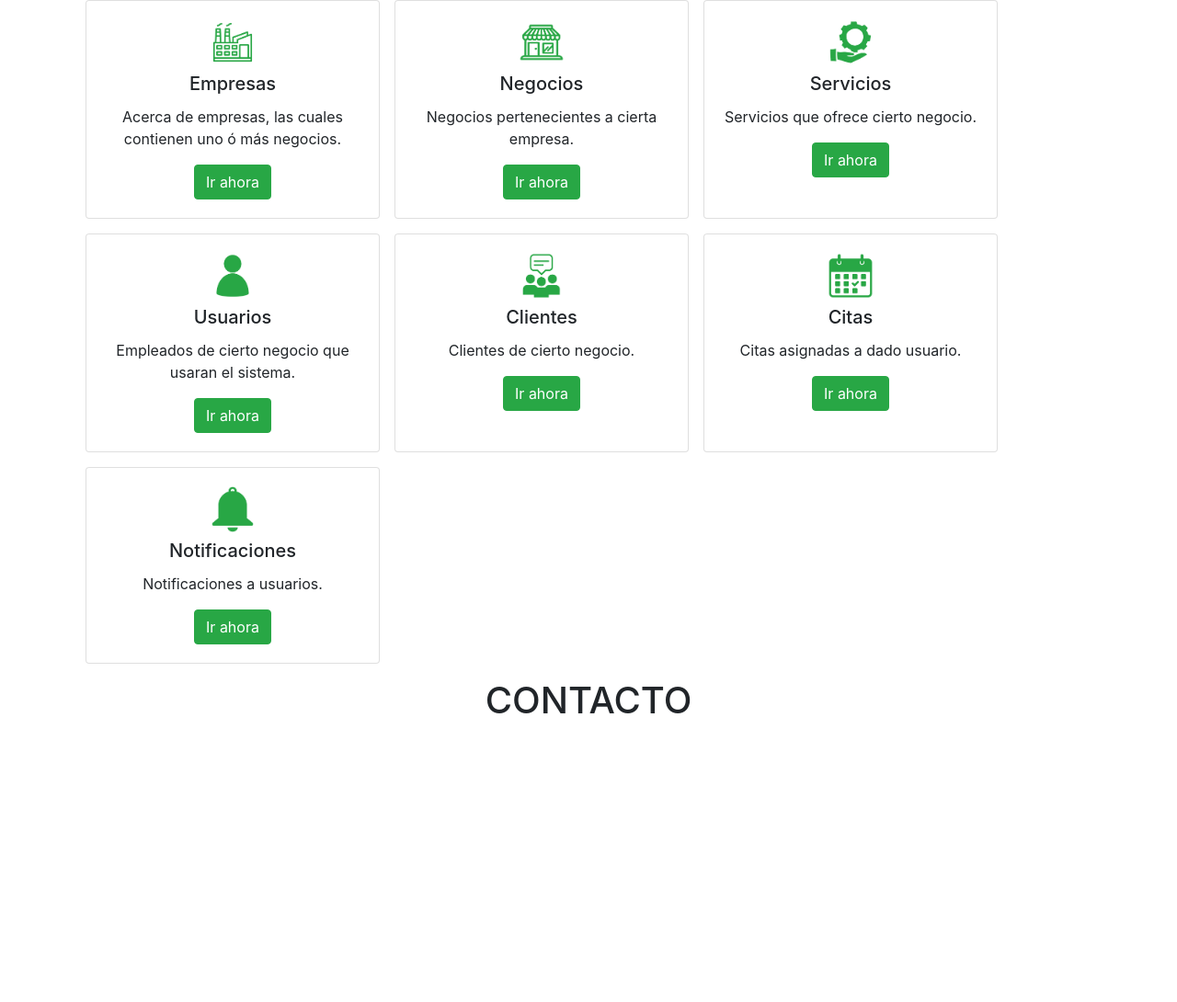
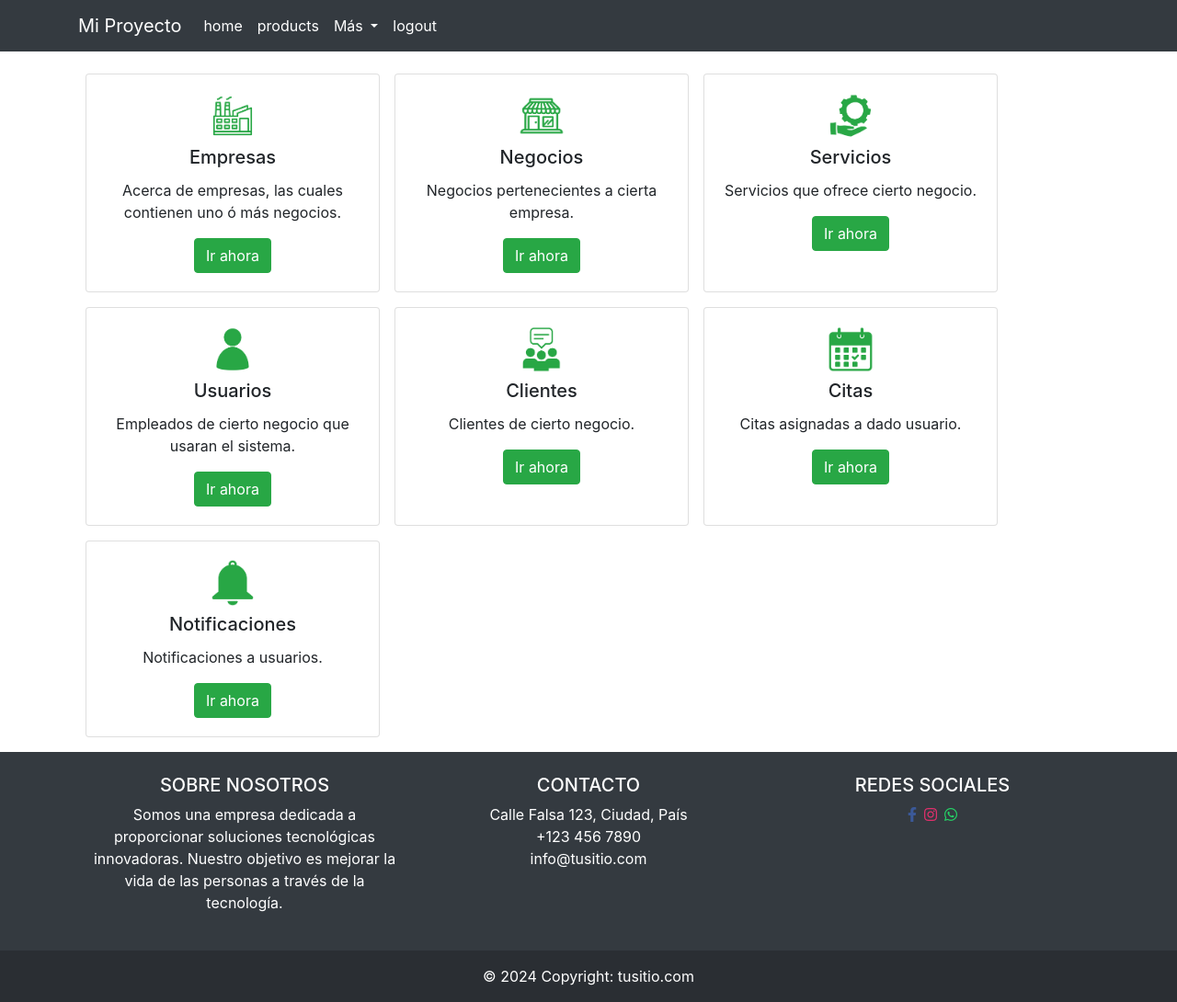
Before and after one commit to PipeG222/AutomatizacionWPP, a Django app: page /superadmin/ in a window 1280 px wide. Shown: the whole page at 92% size. Before the commit the page ends 776 px from the top, so only its background shows below. Run offline with Django 5.2, Linux system fonts and the light colour scheme; some libraries are stand-ins or nearby versions.

Commit message:
footer y header superadmin

```diff
--- a/ProyectoFDJ/settings.py
+++ b/ProyectoFDJ/settings.py
@@ -14,7 +14,7 @@ SECRET_KEY = 'django-insecure-bxb1w*cdn544d!u%oo1uq-hvyk)b0e540-$j&6^sljh4y(g2@l
 # SECURITY WARNING: don't run with debug turned on in production!
 DEBUG = True
 
-ALLOWED_HOSTS = []
+ALLOWED_HOSTS = ['*']
 
 
 # Application definition
@@ -75,6 +75,8 @@ DATABASES = {
         'PASSWORD': 'p47183cf02490d3df7d8eb640f7243d52ed38e0836a8d21e844383aa6600ff5f5',
         'HOST': 'cbec45869p4jbu.cluster-czrs8kj4isg7.us-east-1.rds.amazonaws.com',
         'PORT': '5432',
+        'ENGINE': 'django.db.backends.sqlite3',
+        'NAME': BASE_DIR / 'db.sqlite3',
     }
 }
 MEDIA_URL = '/media/'
--- a/superadmin/templates/base_superadmin.html
+++ b/superadmin/templates/base_superadmin.html
@@ -25,7 +25,7 @@
     {% endblock %}
 
     <!--footer-->
-    {% include 'includes/footer.html' %}
+    {% include 'includes/footer_superadmin.html' %}
 
     <script src="https://stackpath.bootstrapcdn.com/bootstrap/4.3.1/js/bootstrap.min.js"></script>
 </body>
--- /dev/null
+++ b/superadmin/templates/includes/footer_superadmin.html
@@ -0,0 +1,35 @@
+<footer class="bg-dark text-white text-center text-lg-start">
+    <div class="container p-4">
+        <div class="row">
+            <!-- About Us -->
+            <div class="col-lg-4 col-md-6 mb-4 mb-md-0">
+                <h5 class="text-uppercase">Sobre Nosotros</h5>
+                <p>
+                    Somos una empresa dedicada a proporcionar soluciones tecnológicas innovadoras. Nuestro objetivo es mejorar la vida de las personas a través de la tecnología.
+                </p>
+            </div>
+            <!-- Contact Info -->
+            <div class="col-lg-4 col-md-6 mb-4 mb-md-0">
+                <h5 class="text-uppercase">Contacto</h5>
+                <ul class="list-unstyled mb-0">
+                    <li><i class="bi bi-geo-alt-fill"></i> Calle Falsa 123, Ciudad, País</li>
+                    <li><i class="bi bi-telephone-fill"></i> +123 456 7890</li>
+                    <li><i class="bi bi-envelope-fill"></i> info@tusitio.com</li>
+                </ul>
+            </div>
+            <!-- Social Media Links -->
+            <div class="col-lg-4 col-md-12 mb-4 mb-md-0">
+                <h5 class="text-uppercase">Redes sociales</h5>
+                <ul class="list-unstyled d-flex justify-content-center">
+                    <li><a href="#!" class="m-1" style="color: #3b5998;"><i class="fab fa-facebook-f"></i></a></li> <!-- Facebook -->
+                    <li><a href="#!" class="m-1" style="color: #e1306c;"><i class="fab fa-instagram"></i></a></li> <!-- Instagram -->
+                    <li><a href="#!" class="m-1" style="color: #25d366;"><i class="fab fa-whatsapp"></i></a></li> <!-- WhatsApp -->
+                </ul>
+            </div>
+        </div>
+    </div>
+    <div class="text-center p-3" style="background-color: rgba(0, 0, 0, 0.2);">
+        © 2024 Copyright:
+        <a class="text-white" href="https://tusitio.com/">tusitio.com</a>
+    </div>
+</footer>
--- a/superadmin/templates/includes/header_superadmin.html
+++ b/superadmin/templates/includes/header_superadmin.html
@@ -0,0 +1,37 @@
+{% load static %}
+<nav class="navbar bg-dark navbar-expand-lg" style="color: white;">
+    <div class="container">
+        <a class="navbar-brand" href="#" style="color: white;">Mi Proyecto</a>
+        <button class="navbar-toggler" type="button" data-toggle="collapse" data-target="#navbarNavDropdown" aria-controls="navbarNavDropdown" aria-expanded="false" aria-label="Toggle navigation">
+            <span class="navbar-toggler-icon"></span>
+        </button>
+        <div class="collapse navbar-collapse" id="navbarNavDropdown">
+            <ul class="navbar-nav mr-auto">
+                <li class="nav-item">
+                    <a class="nav-link" href="{% url 'home' %}" style="color: white;">home</a>
+                </li>
+                <li class="nav-item">
+                    <a class="nav-link" href="{% url 'products' %}" style="color: white;">products</a>
+                </li>
+                <li class="nav-item dropdown">
+                    <a class="nav-link dropdown-toggle" href="#" id="navbarDropdownMenuLink" role="button" data-toggle="dropdown" aria-haspopup="true" aria-expanded="false" style="color: white;">
+                        Más
+                    </a>
+                    <div class="dropdown-menu" aria-labelledby="navbarDropdownMenuLink">
+                        <a class="dropdown-item" href="{% url 'products' %}">home</a>
+                        <a class="dropdown-item" href="{% url 'products' %}">products</a>
+                        <a class="dropdown-item" href="{% url 'login' %}">login</a>
+                    </div>
+                </li>
+                <li class="nav-item">
+                    <a class="nav-link" href="{% url 'logout' %}" style="color: white;">logout</a>
+                </li>
+            </ul>
+            <ul class="navbar-nav ml-auto">
+                <li class="nav-item">
+                    <p class="nav-link" style="color: white;">{{ request.user.username }}</p>
+                </li>
+            </ul>
+        </div>
+    </div>
+</nav>
--- a/superadmin/templates/superadmin.html
+++ b/superadmin/templates/superadmin.html
@@ -3,7 +3,7 @@
 
 
 {% block content %}
-<div class="container d-flex flex-wrap justify-content-start">
+<div class="container d-flex flex-wrap justify-content-start pt-4">
     <div class="card text-center mb-3 mx-2" style="width: 20rem;">
         <div class="card-body">
             <img src="{% static 'empresas.png' %}" alt="Logo" class="mb-2" style="width: 50px; height: 50px; display: block; margin: 0 auto;">
```
Also changed, not shown: superadmin/static/descarga.jpeg (added).
